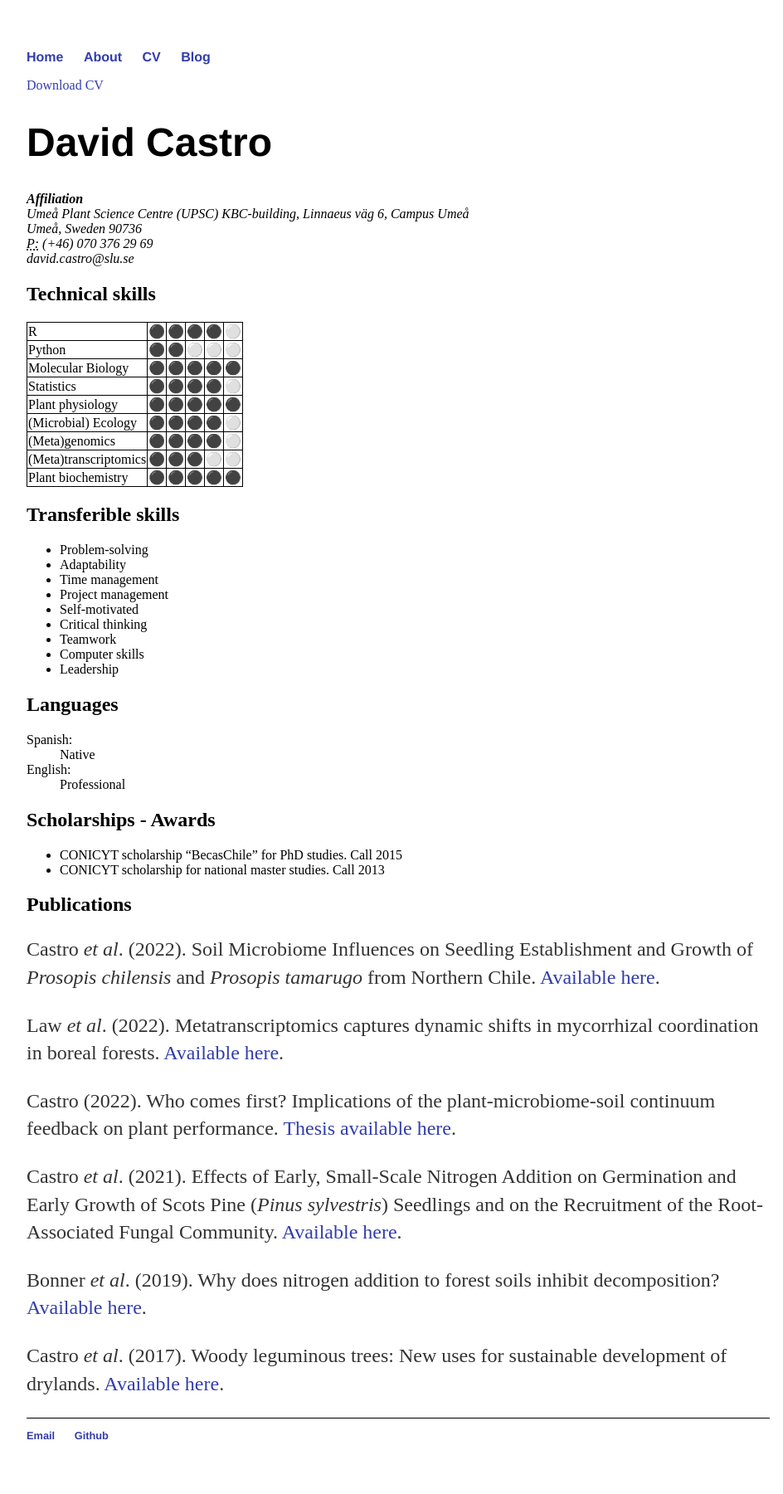
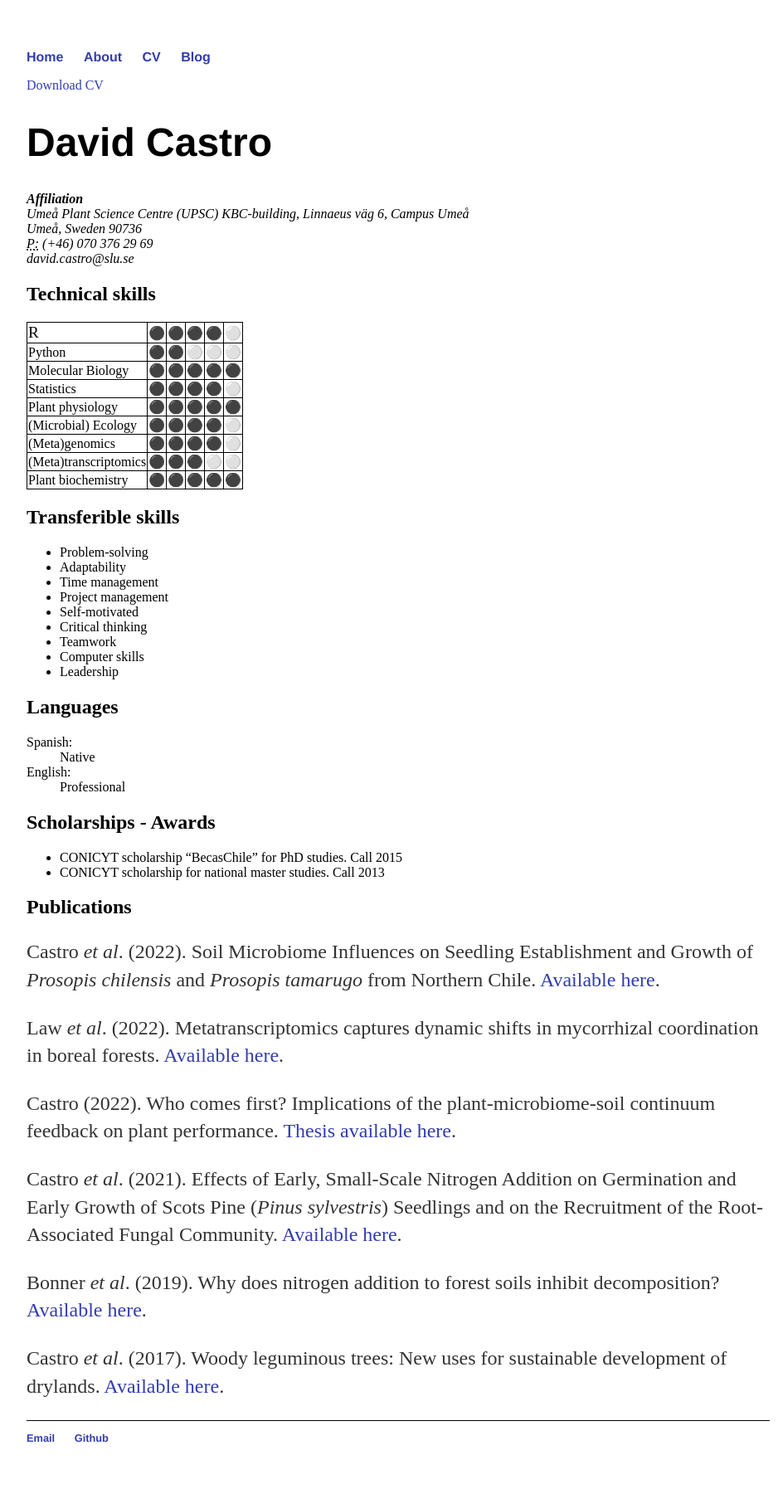
Before and after one commit to davcastrom/davcastrom.github.io, a Jekyll site: the page built from cv/index.html, in a window 1280 px wide. Shown: the whole page at 83% size, without its empty margins (160-1104 px from the left). Built offline with Jekyll 4.4.1, drawn with Linux system fonts in a browser that asks for light colours.

Commit message:
Update index.html
trying to resize font

```diff
--- a/cv/index.html
+++ b/cv/index.html
@@ -19,7 +19,7 @@ title: David Castro CV
 
 <table>
 	<tr>
-	  <td>R</td>
+	  <td style="font-size: 1.2em;">R</td>
 	  <td>&#9899</td>
 	  <td>&#9899</td>
 	  <td>&#9899</td>
```
